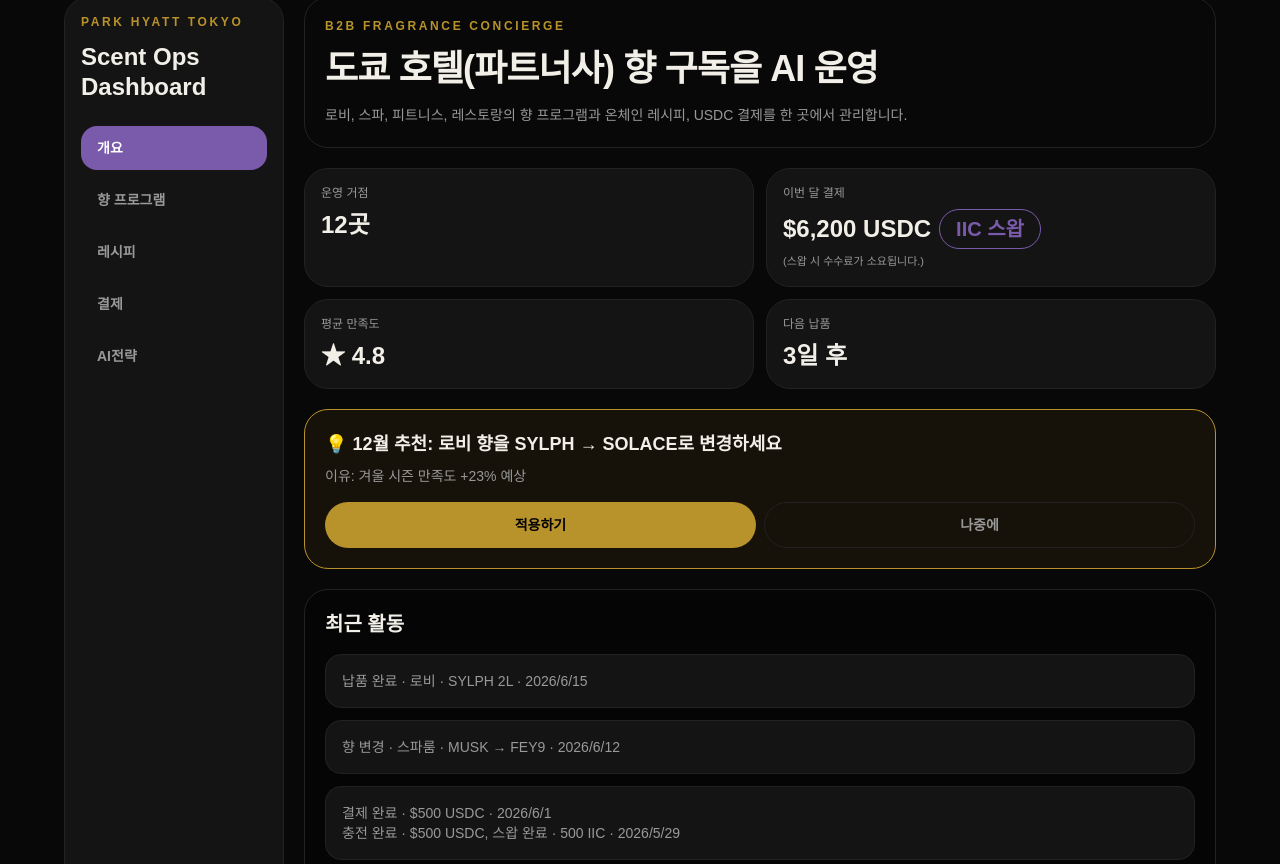
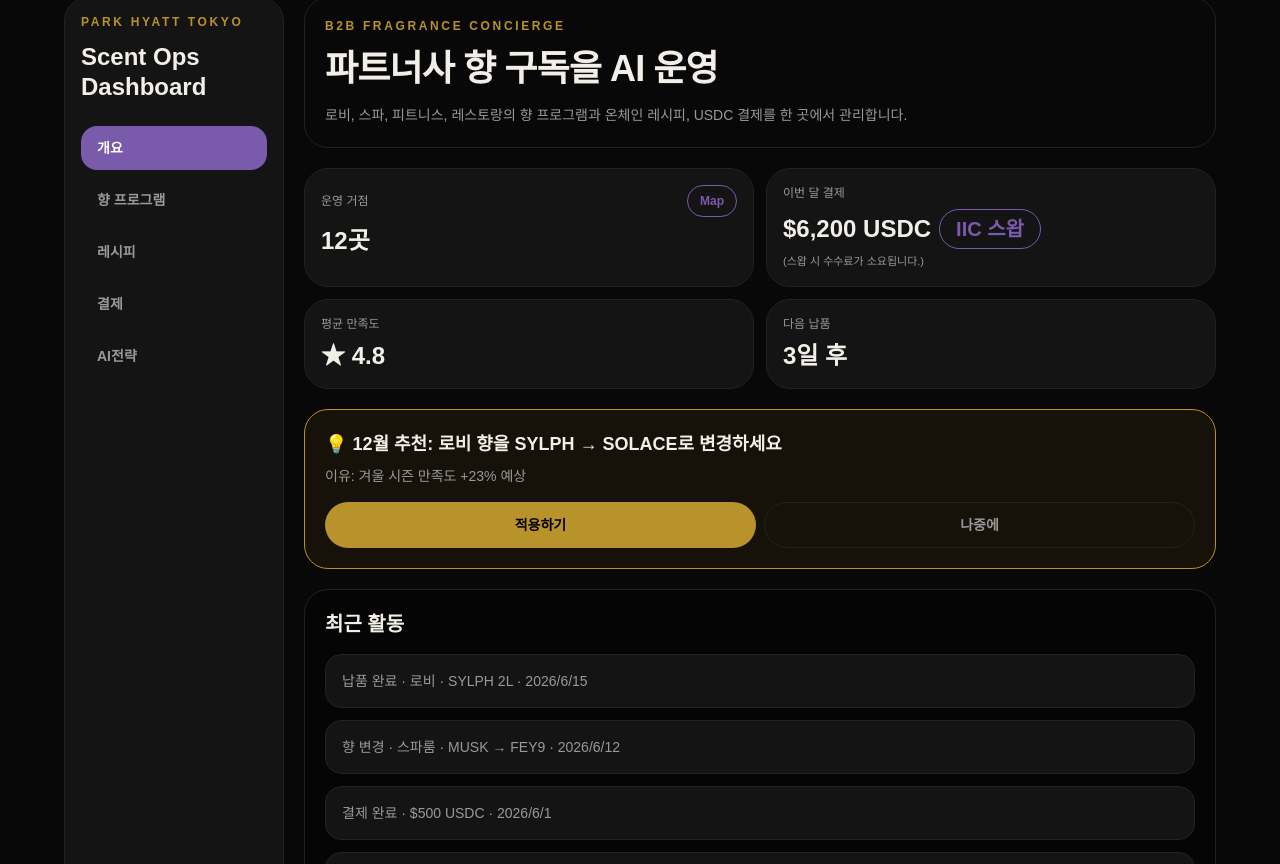
Before and after one commit to lemonkimdev/demo_gm, a Next.js app: page /iic/b2b in a window 1280 px wide. Shown: the part 136-1000 px from the top of the page. Built offline with nearby package versions, Linux system fonts and the light colour scheme.

Commit message:
Refine gift subscription and B2B details

```diff
--- a/src/iic-pages/iic/B2BDashboard.jsx
+++ b/src/iic-pages/iic/B2BDashboard.jsx
@@ -20,7 +20,8 @@ const metrics = [
 const activities = [
   "납품 완료 · 로비 · SYLPH 2L · 2026/6/15",
   "향 변경 · 스파룸 · MUSK → FEY9 · 2026/6/12",
-  "결제 완료 · $500 USDC · 2026/6/1\n충전 완료 · $500 USDC, 스왑 완료 · 500 IIC · 2026/5/29",
+  "결제 완료 · $500 USDC · 2026/6/1",
+  "충전 완료 · $500 USDC, 스왑 완료 · 500 IIC · 2026/5/29",
   "레시피 갱신 · SOLACE Winter · 2026/5/25",
   "만족도 리포트 · 레스토랑 ★ 4.9 · 2026/5/18",
 ];
@@ -214,7 +215,7 @@ export default function B2BDashboard() {
               B2B Fragrance Concierge
             </p>
             <h2 className="mt-3 text-4xl font-black leading-tight tracking-tight">
-              도쿄 호텔(파트너사) 향 구독을 AI 운영
+              파트너사 향 구독을 AI 운영
             </h2>
             <p className="mt-3 text-sm leading-6 text-[var(--iic-text-muted)]">
               로비, 스파, 피트니스, 레스토랑의 향 프로그램과 온체인 레시피, USDC 결제를 한 곳에서 관리합니다.
@@ -229,7 +230,19 @@ export default function B2BDashboard() {
                     key={label}
                     className="rounded-3xl border border-[var(--iic-border)] bg-[var(--iic-card)] p-4"
                   >
-                    <p className="text-xs text-[var(--iic-text-muted)]">{label}</p>
+                    <div className="flex items-center justify-between gap-2">
+                      <p className="text-xs text-[var(--iic-text-muted)]">{label}</p>
+                      {label === "운영 거점" ? (
+                        <a
+                          href="https://map.google.com/"
+                          target="_blank"
+                          rel="noreferrer"
+                          className="inline-flex min-h-8 items-center rounded-full border border-[#7A5AAA] px-3 text-xs font-black text-[#7A5AAA] transition hover:bg-[#7A5AAA] hover:text-white"
+                        >
+                          Map
+                        </a>
+                      ) : null}
+                    </div>
                     {label === "이번 달 결제" ? (
                       <div className="mt-2">
                         <div className="flex flex-wrap items-center gap-2">
@@ -290,9 +303,7 @@ export default function B2BDashboard() {
                       key={activity}
                       className="rounded-2xl border border-[var(--iic-border)] bg-[var(--iic-card)] p-4 text-sm text-[var(--iic-text-muted)]"
                     >
-                      {activity.split("\n").map((line) => (
-                        <p key={line}>{line}</p>
-                      ))}
+                      {activity}
                     </div>
                   ))}
                 </div>
--- a/src/iic-pages/iic/Gift.jsx
+++ b/src/iic-pages/iic/Gift.jsx
@@ -27,6 +27,17 @@ function translateGiftMessage(message, brandName) {
     return "Your translated message will appear here.";
   }
 
+  if (
+    trimmed.includes("생일 축하해") &&
+    trimmed.includes("좋아하는 향 골라봐")
+  ) {
+    return `Happy birthday! Pick your favorite scent at ${brandName} 🎁`;
+  }
+
+  if (/^[\x00-\x7F\s🎁!?.',-]+$/.test(trimmed)) {
+    return trimmed;
+  }
+
   return trimmed
     .replaceAll("생일 축하해", "Happy birthday")
     .replaceAll("생일축하해", "Happy birthday")
@@ -43,7 +54,10 @@ function translateGiftMessage(message, brandName) {
     .replaceAll("향", "scent")
     .replaceAll("골라봐", "pick one")
     .replaceAll("선물", "gift")
-    .replaceAll("친구", "friend");
+    .replaceAll("친구", "friend")
+    .replace(/[가-힣]+/g, "")
+    .replace(/\s+/g, " ")
+    .trim() || `A gift message for ${brandName}.`;
 }
 
 export default function Gift() {
--- a/src/iic-pages/iic/Subscription.jsx
+++ b/src/iic-pages/iic/Subscription.jsx
@@ -295,6 +295,7 @@ export default function Subscription() {
               </div>
             </div>
 
+            <div className="grid gap-2 sm:grid-cols-2">
               <button
                 type="button"
                 onClick={startSubscription}
@@ -307,6 +308,15 @@ export default function Subscription() {
                   "USDC로 결제하기"
                 )}
               </button>
+              <button
+                type="button"
+                onClick={startSubscription}
+                disabled={paying}
+                className="flex min-h-12 w-full items-center justify-center rounded-full border border-[#7A5AAA] px-5 py-3 text-sm font-black text-[#7A5AAA] transition hover:bg-[#7A5AAA] hover:text-white active:scale-95 disabled:opacity-70"
+              >
+                IIC로 결제하기
+              </button>
+            </div>
           </div>
         ) : null}
 
```
Lines whose indentation alone changed are shown as unchanged.
